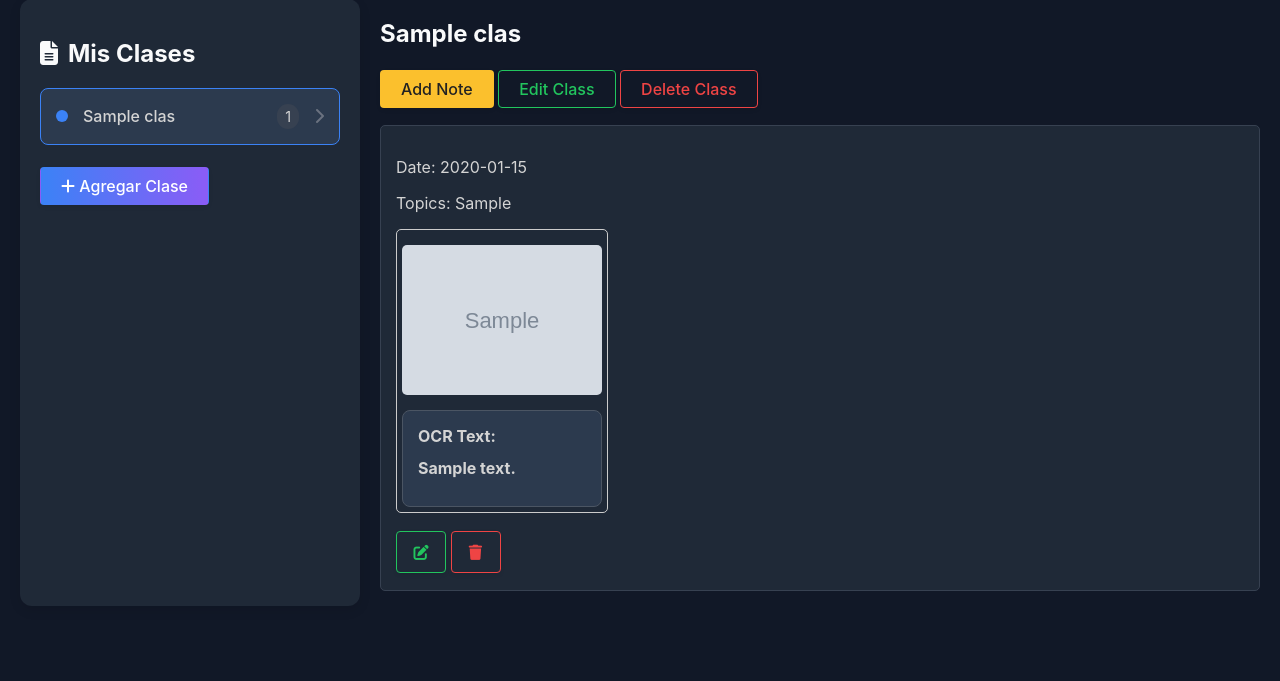
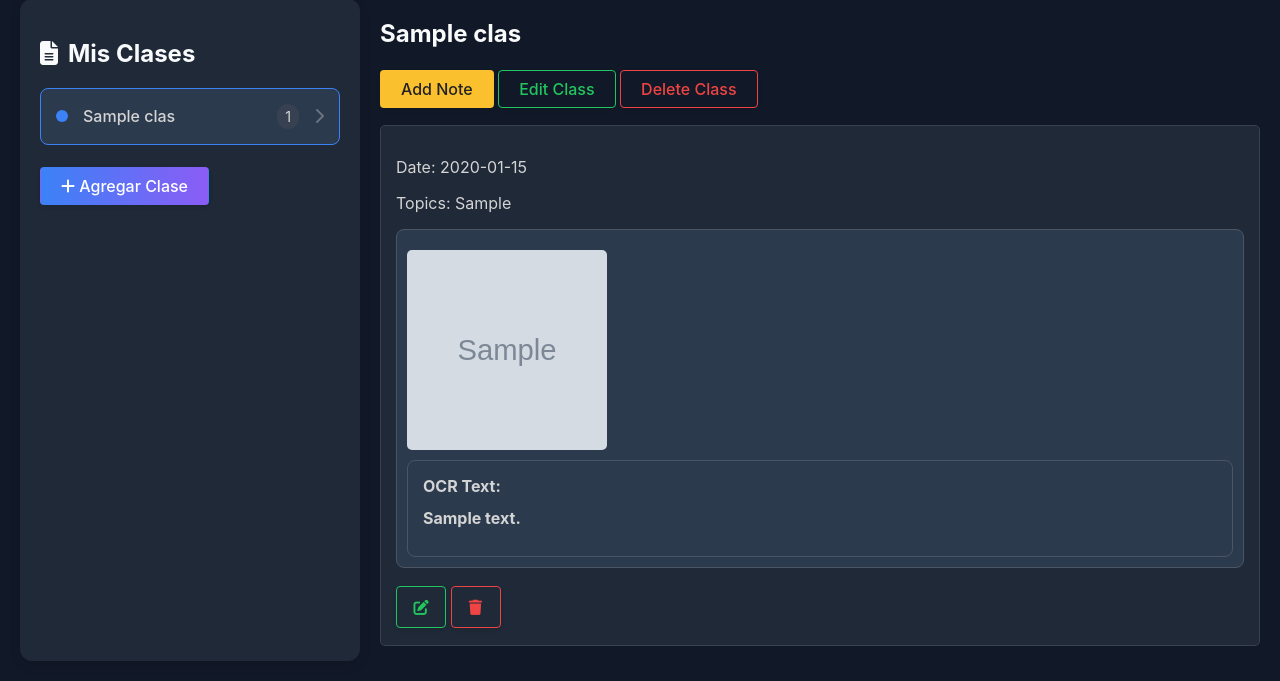
Before and after one commit to Heavyblade/notebook_sharer, a Flask app: page / in a window 1280 px wide. Shown: the part 173-854 px from the top of the page. Run offline with Flask 3, Linux system fonts and the light colour scheme; a user stored in the database is signed in; tables that the repository leaves empty hold one stand-in row (values such as "Sample post"); grey boxes marked "Sample" are stand-in pictures; some libraries are stand-ins or nearby versions.

Commit message:
Vista amplia de imagenes

```diff
--- a/app/static/style.css
+++ b/app/static/style.css
@@ -656,13 +656,29 @@ form input[type="submit"]:hover {
     display: flex;
     flex-wrap: wrap;
     gap: 10px;
+    margin-top: 15px;
 }
 
 .image-container {
-    border: 1px solid #ccc;
-    padding: 5px;
+    flex: 1 1 250px; /* Flex-grow, flex-shrink, and flex-basis */
+    display: flex;
+    flex-direction: column;
+    border: 1px solid #4b5563;
+    padding: 10px;
+    border-radius: 8px;
+    background-color: #2c3a4e;
+}
+
+.image-container img {
+    max-width: 100%;
+    height: 200px; /* Set a fixed height */
     border-radius: 5px;
-    text-align: left;
+    object-fit: cover; /* This will crop the image to fit without distortion */
+}
+
+.image-container .ocr-text {
+    margin-top: 10px;
+    flex-grow: 1;
 }
 
 .search-form {
--- a/app/templates/base.html
+++ b/app/templates/base.html
@@ -8,6 +8,7 @@
     <link rel="stylesheet" href="https://cdnjs.cloudflare.com/ajax/libs/font-awesome/6.5.0/css/all.min.css"  crossorigin="anonymous" referrerpolicy="no-referrer" />
     <!-- flatpickr CSS -->
     <link rel="stylesheet" href="https://cdn.jsdelivr.net/npm/flatpickr/dist/flatpickr.min.css">
+    <link rel="stylesheet" href="https://cdnjs.cloudflare.com/ajax/libs/lightbox2/2.11.4/css/lightbox.min.css">
 </head>
 <body>
     <nav class="navbar">
@@ -44,6 +45,8 @@
     <script src="https://cdn.jsdelivr.net/npm/flatpickr"></script>
     <!-- imask JS -->
     <script src="https://unpkg.com/imask"></script>
+    <script src="https://cdnjs.cloudflare.com/ajax/libs/jquery/3.7.1/jquery.min.js"></script>
+    <script src="https://cdnjs.cloudflare.com/ajax/libs/lightbox2/2.11.4/js/lightbox.min.js"></script>
     <script>
         document.addEventListener('DOMContentLoaded', function() {
             var dateElement = document.querySelector('input[name="date"]');
--- a/app/templates/edit_note.html
+++ b/app/templates/edit_note.html
@@ -38,7 +38,7 @@
     <div class="existing-images">
         {% for image in note.images %}
         <div class="existing-image">
-            <img src="{{ url_for('static', filename='uploads/' + image.image_path) }}" alt="Note image">
+            <a href="{{ url_for('static', filename='uploads/' + image.image_path) }}" data-lightbox="note-{{ note.id }}-images" data-title="{{ note.topics }}"><img src="{{ url_for('static', filename='uploads/' + image.image_path) }}" alt="Note image"></a>
             <a href="{{ url_for('delete_image', id=image.id) }}" class="btn-action btn-delete"><i class="fa-solid fa-trash"></i> Delete</a>
         </div>
         {% endfor %}
--- a/app/templates/index.html
+++ b/app/templates/index.html
@@ -33,7 +33,7 @@
                             <div class="image-gallery">
                                 {% for image in note.images %}
                                     <div class="image-container">
-                                        <img src="{{ url_for('static', filename='uploads/' + image.image_path) }}" width="200px">
+                                        <a href="{{ url_for('static', filename='uploads/' + image.image_path) }}" data-lightbox="note-{{ note.id }}" data-title="{{ note.topics }}"><img src="{{ url_for('static', filename='uploads/' + image.image_path) }}" width="200px"></a>
                                         {% if image.ocr_text %}
                                         <div class="ocr-text">
                                             <p><strong>OCR Text:</strong></p>
@@ -64,7 +64,7 @@
                         <div class="image-gallery">
                             {% for image in note.images %}
                                 <div class="image-container">
-                                    <img src="{{ url_for('static', filename='uploads/' + image.image_path) }}" width="200px">
+                                    <a href="{{ url_for('static', filename='uploads/' + image.image_path) }}" data-lightbox="note-{{ note.id }}" data-title="{{ note.topics }}"><img src="{{ url_for('static', filename='uploads/' + image.image_path) }}" width="200px"></a>
                                     {% if image.ocr_text %}
                                     <div class="ocr-text">
                                         <p><strong>OCR Text:</strong></p>
```
